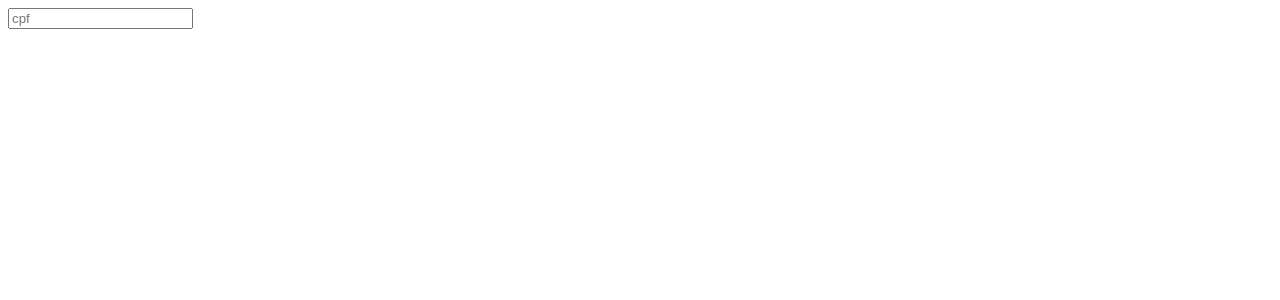
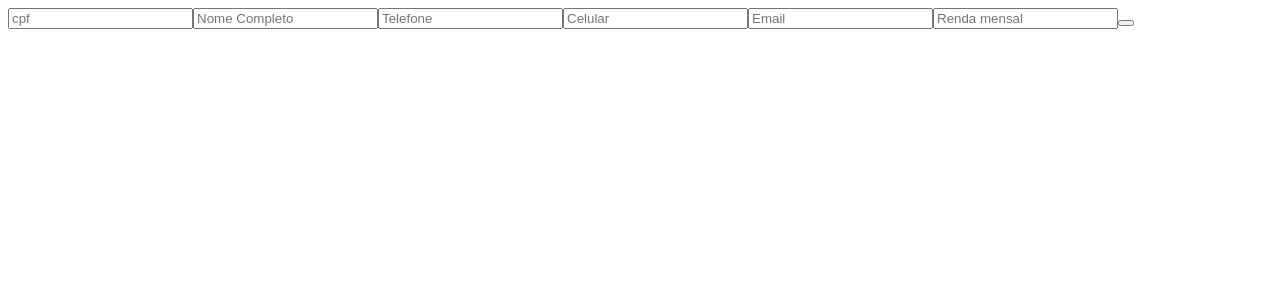
Before and after one commit to GioLeme/talent-fest, a React (Create React App) app in the folder pravaler-project/: page /register in a window 1280 px wide. Shown: the top 300 px of the page. Built offline with nearby package versions, Linux system fonts and the light colour scheme; the HTML template or start-up script is replaced by a standard one.

Commit message:
register-inputs

```diff
--- a/pravaler-project/package.json
+++ b/pravaler-project/package.json
@@ -6,6 +6,7 @@
     "@testing-library/jest-dom": "^4.2.4",
     "@testing-library/react": "^9.4.0",
     "@testing-library/user-event": "^7.2.1",
+    "firebase": "^7.8.1",
     "react": "^16.12.0",
     "react-dom": "^16.12.0",
     "react-scripts": "3.3.1"
--- /dev/null
+++ b/pravaler-project/src/components/button/button.js
@@ -0,0 +1,11 @@
+import React from 'react';
+export default function Button(props){
+    return(
+        <button className={props.class}
+            type= "submit"
+            onClick={props.handleClick}
+            title={props.title}
+            >
+        </button>
+    )
+}
--- a/pravaler-project/src/components/register/student.js
+++ b/pravaler-project/src/components/register/student.js
@@ -1,8 +1,15 @@
 import React, {useState} from "react";
 import Input from '../../components/input/input';
+import Button from '../../components/button/button'
+import fire from '../../config/config'
 
 const StudentData = () => {
   const [cpfNumber, setCpfNumber]=useState('')
+  const [name, setName]=useState('')
+  const [tel, setTel]=useState('')
+  const [cel, setCel]=useState('')
+  const [email, setEmail]=useState('')
+  const [income, setIncome]=useState('')
 
     return (
       <form>
@@ -11,21 +18,93 @@ const StudentData = () => {
           placeholder={'cpf'}
           onChange={(e) => cpfValidate(e)}
         />
+        <Input
+          type={'text'}
+          placeholder={'Nome Completo'}
+          onChange={(e) => nameValidate(e)}
+        />
+        <Input
+          type={'number'}
+          placeholder={'Telefone'}
+          onChange={(e) => telValidate(e)}
+        />
+         <Input
+          type={'number'}
+          placeholder={'Celular'}
+          onChange={(e) => celValidate(e)}
+        />
+         <Input
+          type={'email'}
+          placeholder={'Email'}
+          onChange={(e) => emailValidate(e)}
+        />
+         <Input
+          type={'number'}
+          placeholder={'Renda mensal'}
+          onChange={(e) => incomeValidate(e)}
+        />
+        <Button
+        handleClick={sendForm}
+        title={'cadastrar'}
+        />
       </form>
     );
 
   function cpfValidate(e){
-  const regex = /^\d{3}\.\d{3}\.\d{3}\-\d{2}$/gm
-  const cpfValue= (e.currentTarget.value)
-  setCpfNumber(cpfValue)
-  console.log(typeof(cpfValue));
+    const cpfValue= (e.currentTarget.value)
+    setCpfNumber(cpfValue)
+    console.log(cpfValue)
+  }
 
-  console.log(cpfValue.match(regex));
-  console.log(regex.exec(cpfValue))
+  function nameValidate (e){
+    const nameValue= (e.currentTarget.value)
+    setName(nameValue)
+    console.log(nameValue)
+  }
 
+  function telValidate (e){
+    const telValue= (e.currentTarget.value)
+    setTel(telValue)
+    console.log(telValue)
+  }
 
+  function celValidate (e){
+    const celValue= (e.currentTarget.value)
+    setCel(celValue)
+    console.log(celValue)
+  }
 
+  function emailValidate (e){
+    const emailValue= (e.currentTarget.value)
+    setEmail(emailValue)
+    console.log(emailValue)
+  }
+
+  function incomeValidate (e){
+    const incomeValue= (e.currentTarget.value)
+    setIncome(incomeValue)
+    console.log(incomeValue)
+  }
+
+  function sendForm(e){
+    e.preventDefault()
+    const saveUserData = {
+      cpf: cpfNumber,
+      Username: name,
+      userTel: tel,
+      UserCel: cel,
+      UserEmail: email,
+      UserIncome: income
     }
+    fire
+      .firestore()
+      .collection("userData")
+      .add(saveUserData)
+      .then(() => {
+      console.log('foi, deusa!')
+      })
+      .catch(err => console.log('falhou miserávi'));
+  }
 
 };
 
--- /dev/null
+++ b/pravaler-project/src/config/config.js
@@ -0,0 +1,16 @@
+import firebase from 'firebase';
+
+const config = {
+    apiKey: "AIzaSyAxWdy1WyGIYZuHFYgYCt8aAMUX0Om0-40",
+    authDomain: "talent-fest-pravaler.firebaseapp.com",
+    databaseURL: "https://talent-fest-pravaler.firebaseio.com",
+    projectId: "talent-fest-pravaler",
+    storageBucket: "talent-fest-pravaler.appspot.com",
+    messagingSenderId: "848973693197",
+    appId: "1:848973693197:web:83c5e40f83ff4accee7044",
+    measurementId: "G-85S8FTBZBK"
+  };
+
+const fire = firebase.initializeApp(config);
+
+export default fire;
```
Also changed, not shown: 1 other file (tests, documents, lock files or other folders).
